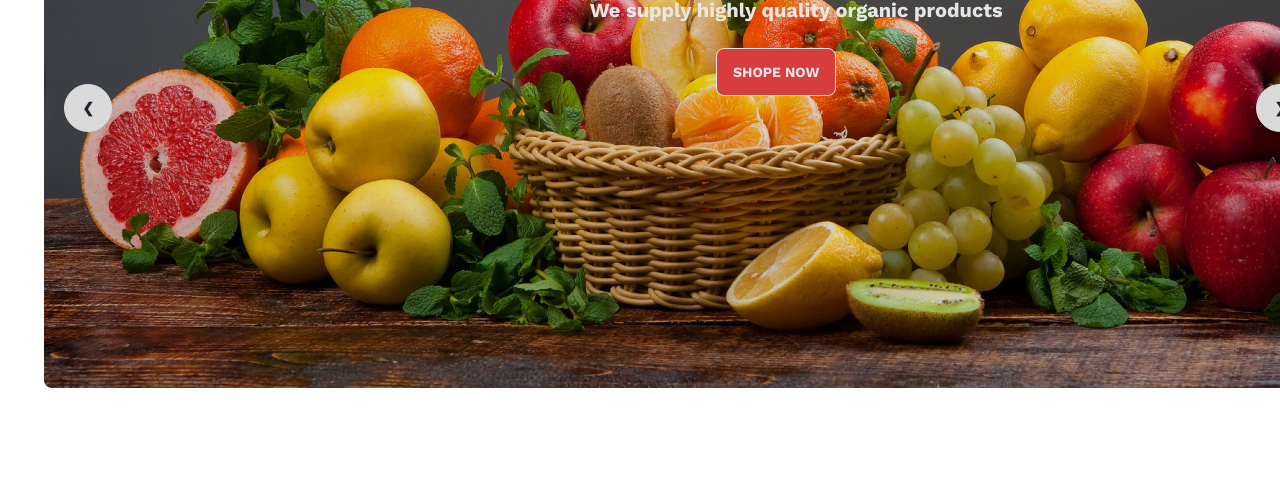
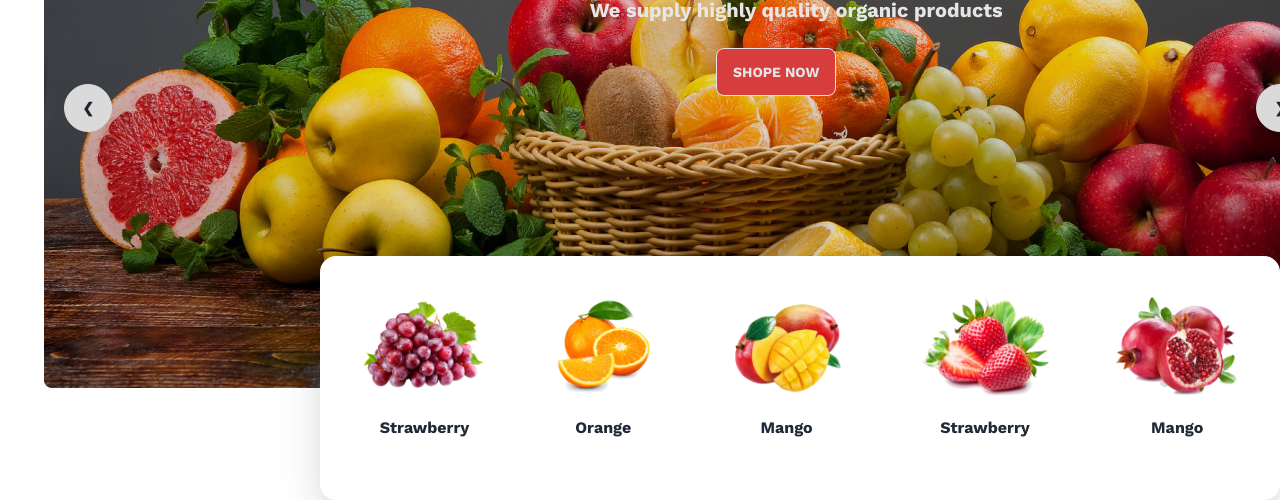
Before and after one commit to Shahriar-Fardows/Furit-Brust, a plain HTML site: page index.html in a window 1280 px wide. Shown: the part 320-820 px from the top of the page. Drawn offline with nearby package versions, Linux system fonts and the light colour scheme.

Commit message:
header compleat

```diff
--- a/index.html
+++ b/index.html
@@ -114,7 +114,7 @@
 
       <!-- cerasol style  -->
 
-      <div class="carousel ml-11 w-full">
+      <div class="carousel relative ml-11 w-full">
         <div id="slide1" class="carousel-item carousel-item1 relative w-full">
           <!-- <img src="./images/banner1.png" class="w-full" /> -->
           <div class="ml-96 mt-10">
@@ -288,6 +288,29 @@
           </div>
         </div>
       </div>
+
+      <div class="card-div ml-80	absolute rounded-2xl	top-[36rem]	p-10	shadow-2xl text-center lg:flex lg:gap-16 	  lg:bg-white">
+        <div class="">
+          <img src="./images/fruit1.png" alt="">
+          <p class="py-5">Strawberry</p>
+        </div>
+        <div>
+          <img src="./images/fruit2.png" alt="">
+          <p class="py-5">Orange</p>
+        </div>
+        <div>
+          <img src="./images/fruit3.png" alt="">
+          <p class="py-5">Mango</p>
+        </div>
+        <div>
+          <img src="./images/fruit4.png" alt="">
+          <p class="py-5">Strawberry</p>
+        </div>
+        <div>
+          <img src="./images/fruit5.png" alt="">
+          <p class="py-5">Mango</p>
+        </div>
+      </div>
     </header>
 
     <main class="md:container md:mx-auto"></main>
```
